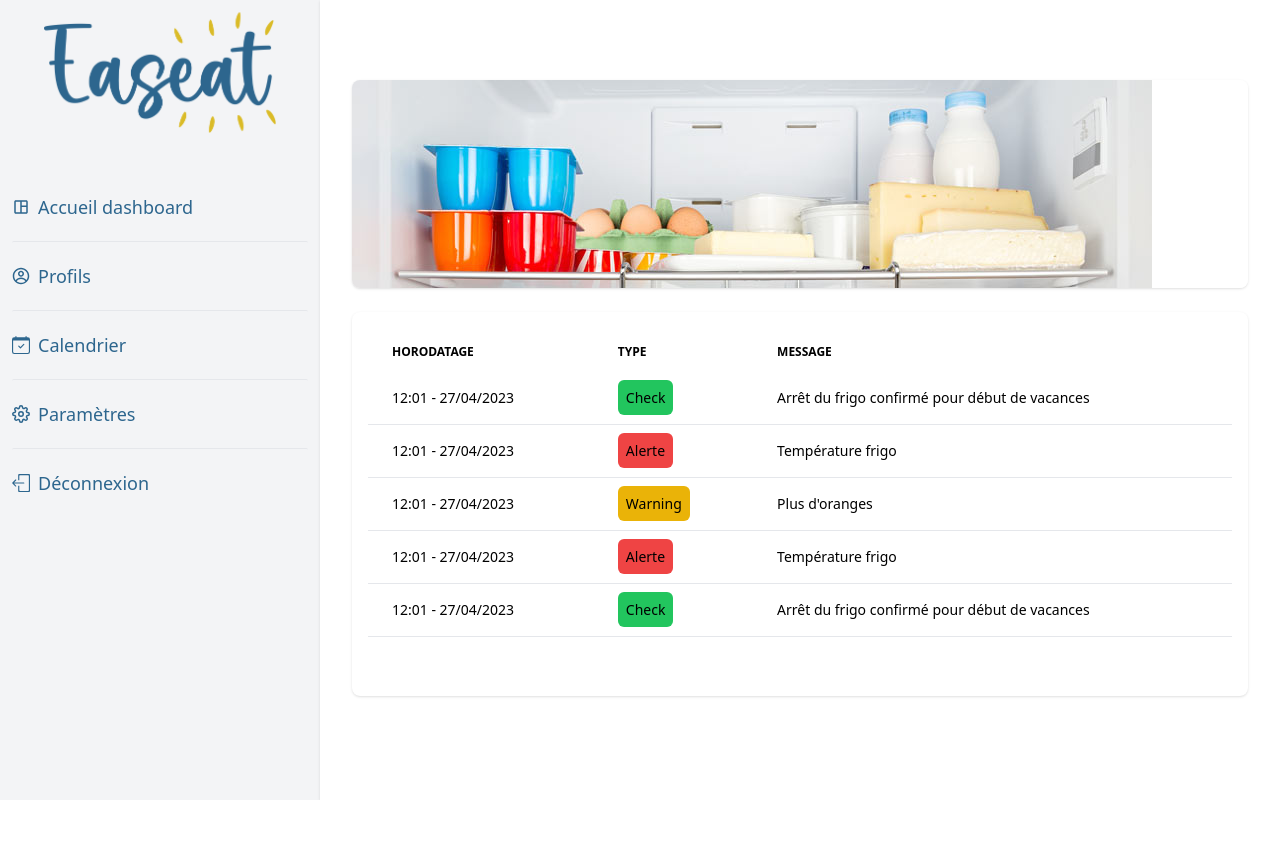
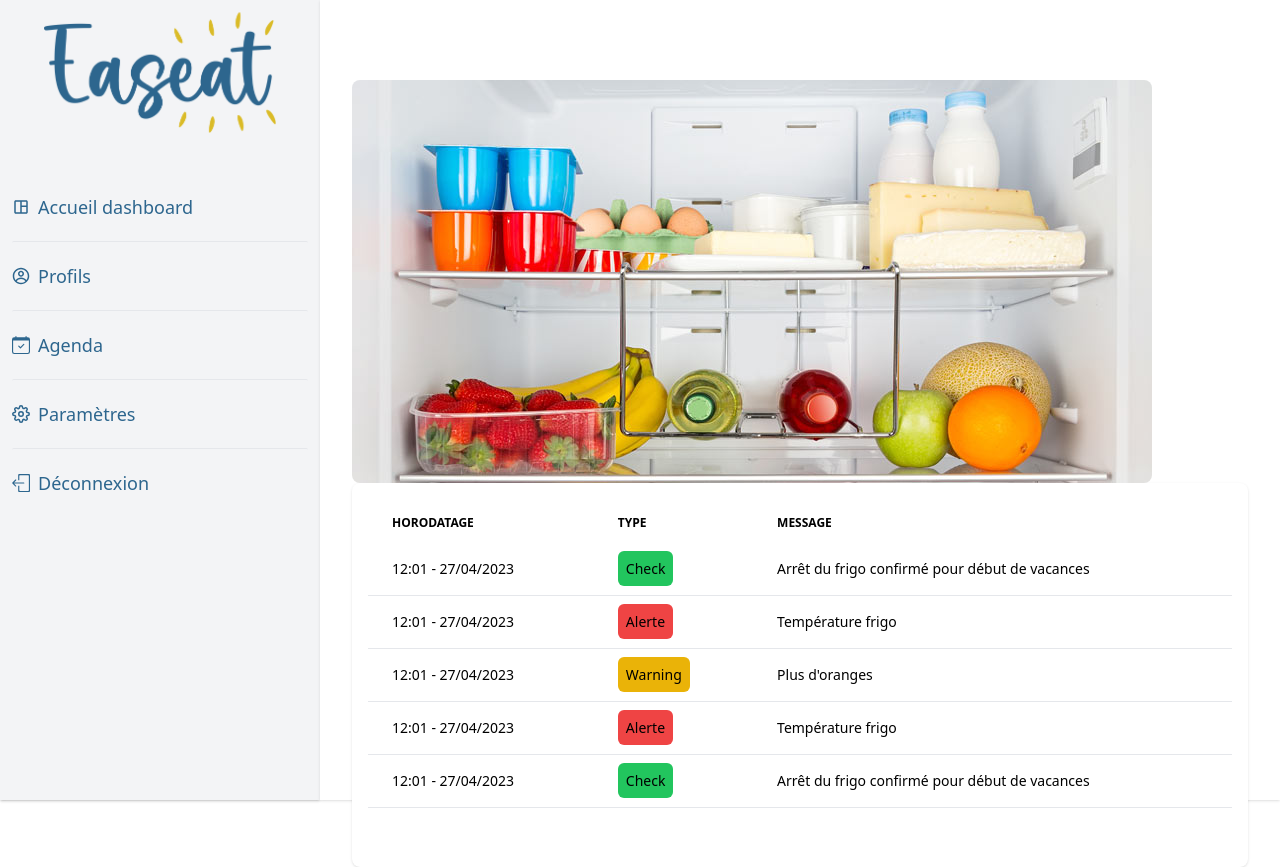
Before and after one commit to AdamOuali/Easeat, a React (Vite) app in the folder packages/client-easeat/: page / in a window 1280 px wide. Before the commit the page ends 800 px from the top, so only its background shows below. Built offline with nearby package versions, Linux system fonts and the light colour scheme.

Commit message:
Ajout de la page calendrier

```diff
--- a/packages/client-easeat/package.json
+++ b/packages/client-easeat/package.json
@@ -13,6 +13,7 @@
     "path": "^0.12.7",
     "react": "^18.2.0",
     "react-bootstrap": "^2.7.4",
+    "react-calendar": "^4.2.1",
     "react-dom": "^18.2.0",
     "react-icons": "^4.8.0",
     "react-pro-sidebar": "^1.0.0"
--- a/packages/client-easeat/src/App.jsx
+++ b/packages/client-easeat/src/App.jsx
@@ -7,7 +7,7 @@ import AddProfile from './components/AddProfile/AddProfile.jsx'
 import Login from './components/Login/Login.jsx'
 import Sidebar from './components/Sidebar/Sidebar.jsx'
 import Error404 from './pages/Error404'
-import Calendrier from './pages/Calendrier'
+import Agenda from './pages/Agenda'
 import DashboardHome from './pages/DashboardHome'
 
 function App() {
@@ -20,7 +20,7 @@ function App() {
                         <Route path="/" element={<DashboardHome />} />
                         <Route path='/dashboard' element={<DashboardHome />} />
                         <Route path="/profils" element={<AddProfile />} />
-                        <Route path="/calendrier" element={<Calendrier />} />
+                        <Route path="/agenda" element={<Agenda />} />
                         <Route path="/login" element={<Login />} />
                         <Route path="/parametres" element={<Error404 />} />
                         <Route path="*" element={<Error404 />} />
--- /dev/null
+++ b/packages/client-easeat/src/components/Calendar/CalendarEaseat.jsx
@@ -0,0 +1,16 @@
+import React, { useState } from 'react';
+import Calendar from 'react-calendar'
+import 'react-calendar/dist/Calendar.css';
+
+
+const CalendarEaseat = () => {
+    const [value, onChange] = useState(new Date());
+
+    return (
+        <div>
+            <Calendar onChange={onChange} value={value} />
+        </div>
+    )
+}
+
+export default CalendarEaseat
--- a/packages/client-easeat/src/components/Sidebar/Sidebar.jsx
+++ b/packages/client-easeat/src/components/Sidebar/Sidebar.jsx
@@ -41,10 +41,10 @@ export default function Sidebar() {
                             </li>
                             {/* CALENDRIER */}
                             <li className="rounded-sm py-5">
-                                <NavLink to={'/calendrier'}>
+                                <NavLink to={'/agenda'}>
                                     <span className="text-primary flex items-center">
                                         <BsCalendarCheck className="inline-block mr-2" />
-                                        Calendrier
+                                        Agenda
                                     </span>
                                 </NavLink>{' '}
                             </li>
--- /dev/null
+++ b/packages/client-easeat/src/pages/Agenda.jsx
@@ -0,0 +1,22 @@
+import React from 'react'
+import Sidebar from '../components/Sidebar/Sidebar'
+// import Calendar from 'react-calendar'
+import CalendrierEaseat from '../components/Calendar/CalendarEaseat'
+
+const Agenda = () => {
+    return (
+        <>
+            <Sidebar />
+            {/* DIV DU DESSOUS A METTRE POUR ETRE DANS LE BODY */}
+            <div className="flex col-span-3 h-screen bg-white shadow">
+                <div className="container mx-auto mt-12 p-8">
+                    <div className="grid grid-cols-1 gap-6 mb-6 ">
+                        <CalendrierEaseat />
+                    </div>
+                </div>
+            </div>
+        </>
+    )
+}
+
+export default Agenda
--- a/packages/client-easeat/src/pages/Calendrier.jsx
+++ /dev/null
@@ -1,21 +0,0 @@
-import React from 'react'
-import Sidebar from '../components/Sidebar/Sidebar'
-
-const Calendrier = () => {
-    return (
-        <>
-            <Sidebar />
-            {/* DIV DU DESSOUS A METTRE POUR ETRE DANS LE BODY */}
-            <div className="flex col-span-3 h-screen bg-white shadow">
-                <div className="container mx-auto mt-12 p-8">
-                    <div className="grid grid-cols-1 gap-6 mb-6 ">
-
-
-                    </div>
-                </div>
-            </div>
-        </>
-    )
-}
-
-export default Calendrier
--- a/packages/client-easeat/src/pages/DashboardHome.jsx
+++ b/packages/client-easeat/src/pages/DashboardHome.jsx
@@ -52,14 +52,14 @@ const DashboardHome = () => {
             {/* DIV DU DESSOUS A METTRE POUR ETRE DANS LE BODY */}
             <div className="flex col-span-3 h-screen bg-white shadow">
                 <div className="container mx-auto mt-12 p-8">
-                    <div className="grid grid-cols-1 gap-6 mb-6 ">
-                        <div className="w-full h-52 bg-white rounded-lg shadow overflow-auto">
+                    <div className="flex-col items-center justify-center">
+                        {/* <div className="w-full h-52 bg-white rounded-lg shadow overflow-auto"> */}
                             <img
-                                className="object-cover object-center"
+                                className="object-cover object-center rounded-lg"
                                 src={imgFrigo}
                                 alt="Image frigo actuelle"
                             />
-                        </div>
+                        {/* </div> */}
                         <div className="w-full h-96 px-4 py-5 bg-white rounded-lg shadow overflow-auto">
                             <table className="w-full text-sm text-left">
                                 <thead className="text-xs uppercase">
```
Also changed, not shown: 1 other file (tests, documents, lock files or other folders).
